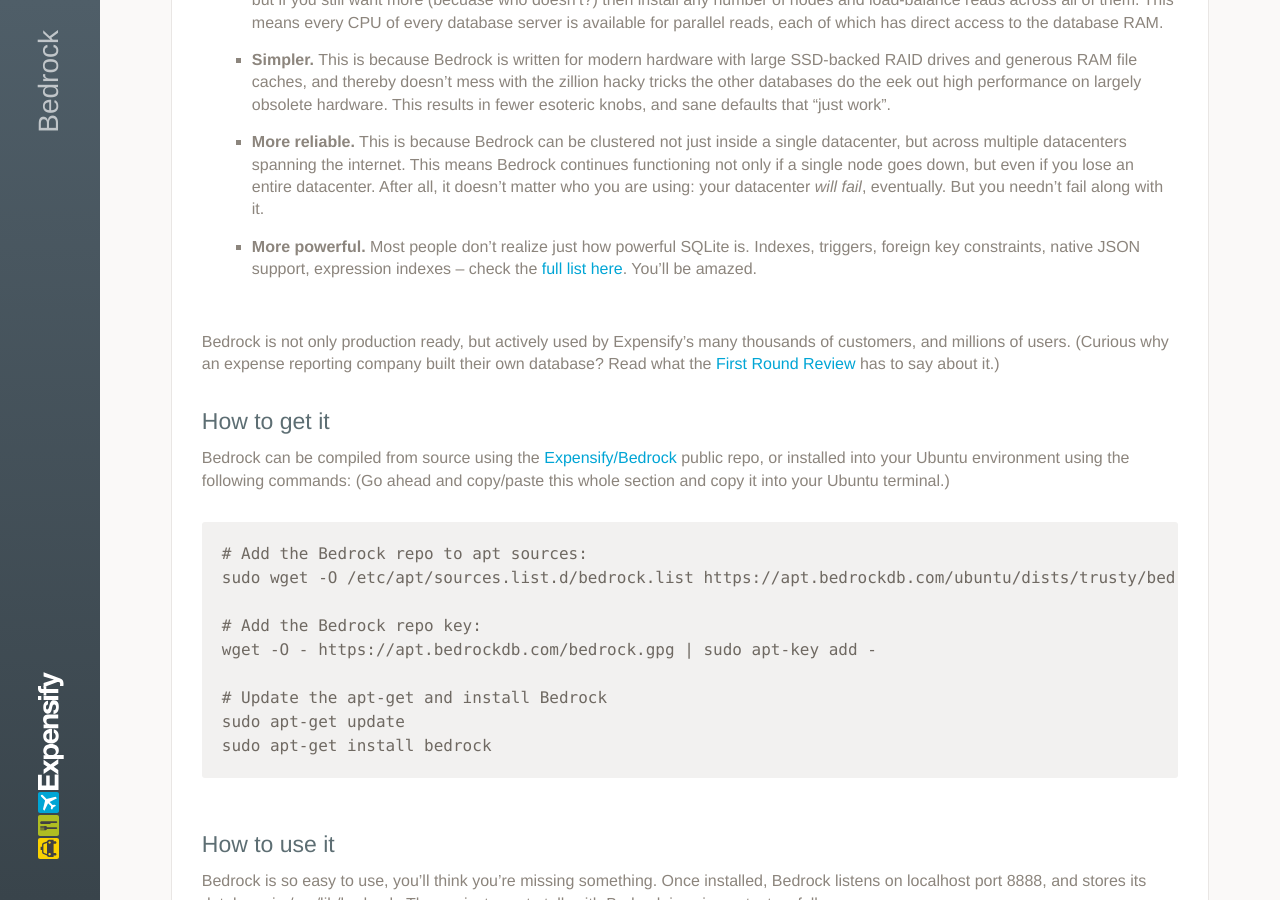
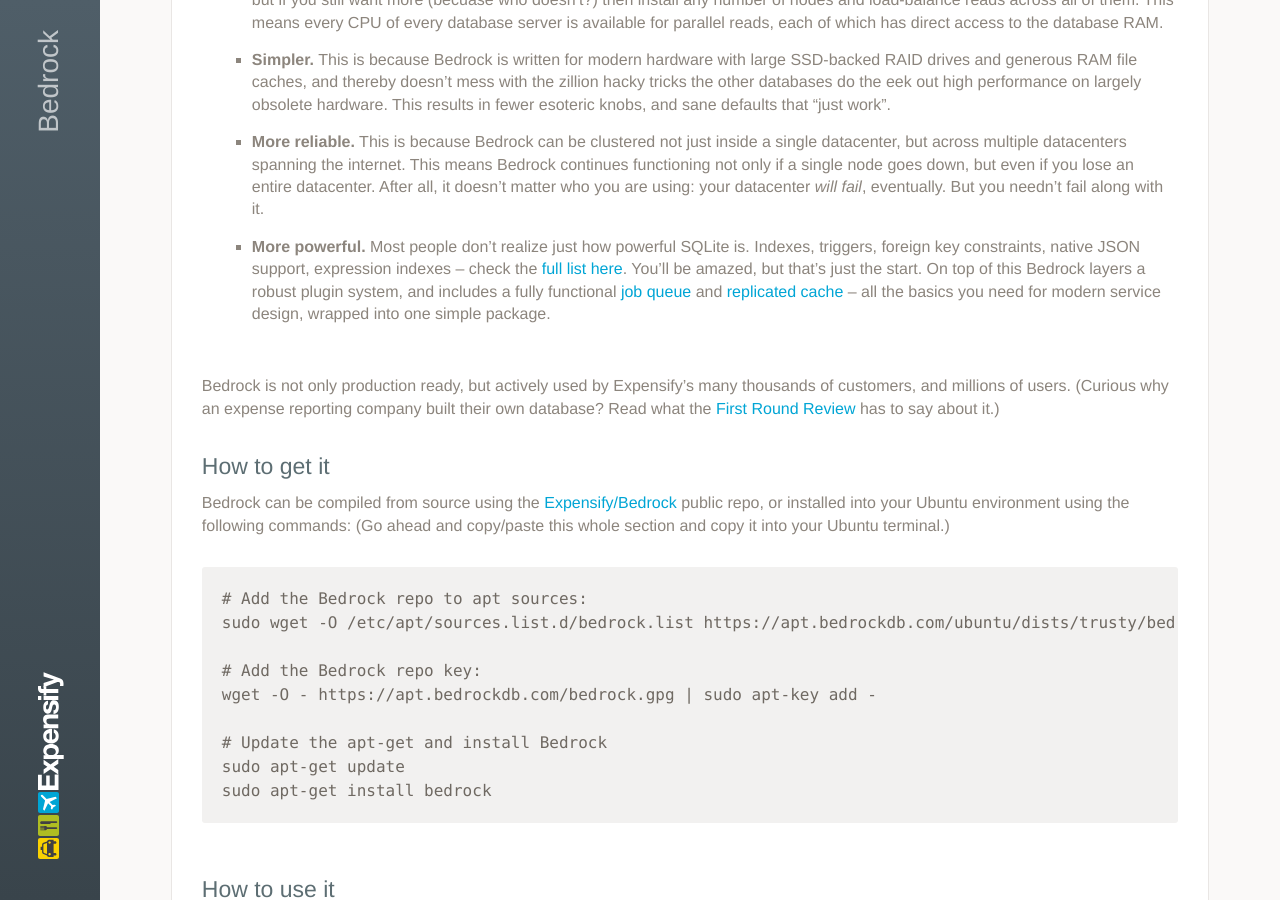
Before and after one commit to Expensify/Bedrock, a Jekyll site: the page built from docs/index.md, in a window 1280 px wide and 900 px high, scrolled down 782 px. Built offline with Jekyll 4.4.1, drawn with Linux system fonts in a browser that asks for light colours.

Commit message:
Update index.md

```diff
--- a/docs/index.md
+++ b/docs/index.md
@@ -22,7 +22,7 @@
 
 * **More reliable.**  This is because Bedrock can be clustered not just inside a single datacenter, but across multiple datacenters spanning the internet.  This means Bedrock continues functioning not only if a single node goes down, but even if you lose an entire datacenter.  After all, it doesn't matter who you are using: your datacenter *will fail*, eventually.  But you needn't fail along with it.
 
-* **More powerful.**  Most people don't realize just how powerful SQLite is.  Indexes, triggers, foreign key constraints, native JSON support, expression indexes -- check the [full list here](http://sqlite.org/fullsql.html).  You'll be amazed.
+* **More powerful.**  Most people don't realize just how powerful SQLite is.  Indexes, triggers, foreign key constraints, native JSON support, expression indexes -- check the [full list here](http://sqlite.org/fullsql.html).  You'll be amazed, but that's just the start.  On top of this Bedrock layers a robust plugin system, and includes a fully functional [job queue](jobs.html) and [replicated cache](cache.html) -- all the basics you need for modern service design, wrapped into one simple package.
 
 Bedrock is not only production ready, but actively used by Expensify's many thousands of customers, and millions of users.  (Curious why an expense reporting company built their own database?  Read what the [First Round Review](http://firstround.com/review/your-database-is-your-prison-heres-how-expensify-broke-free/) has to say about it.)
 
```
